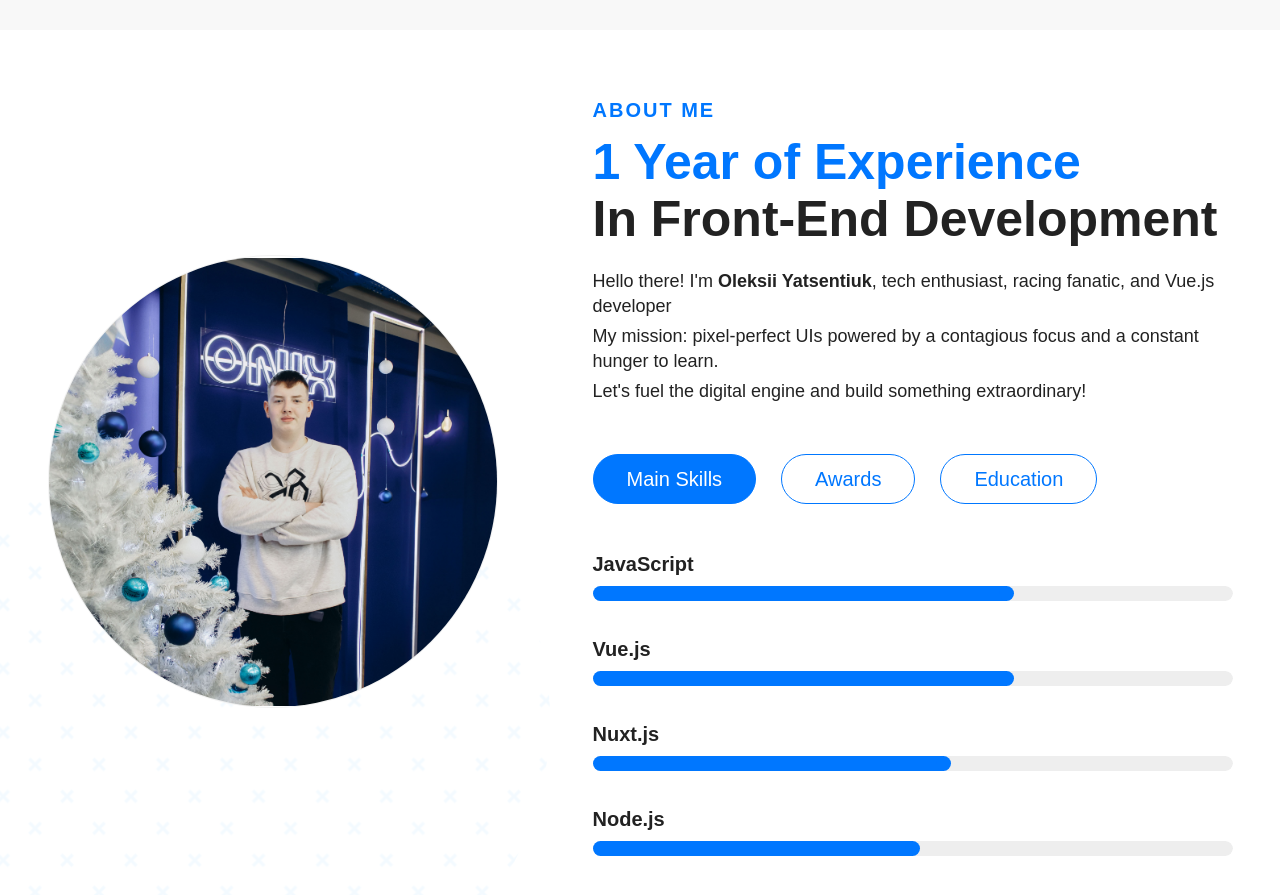
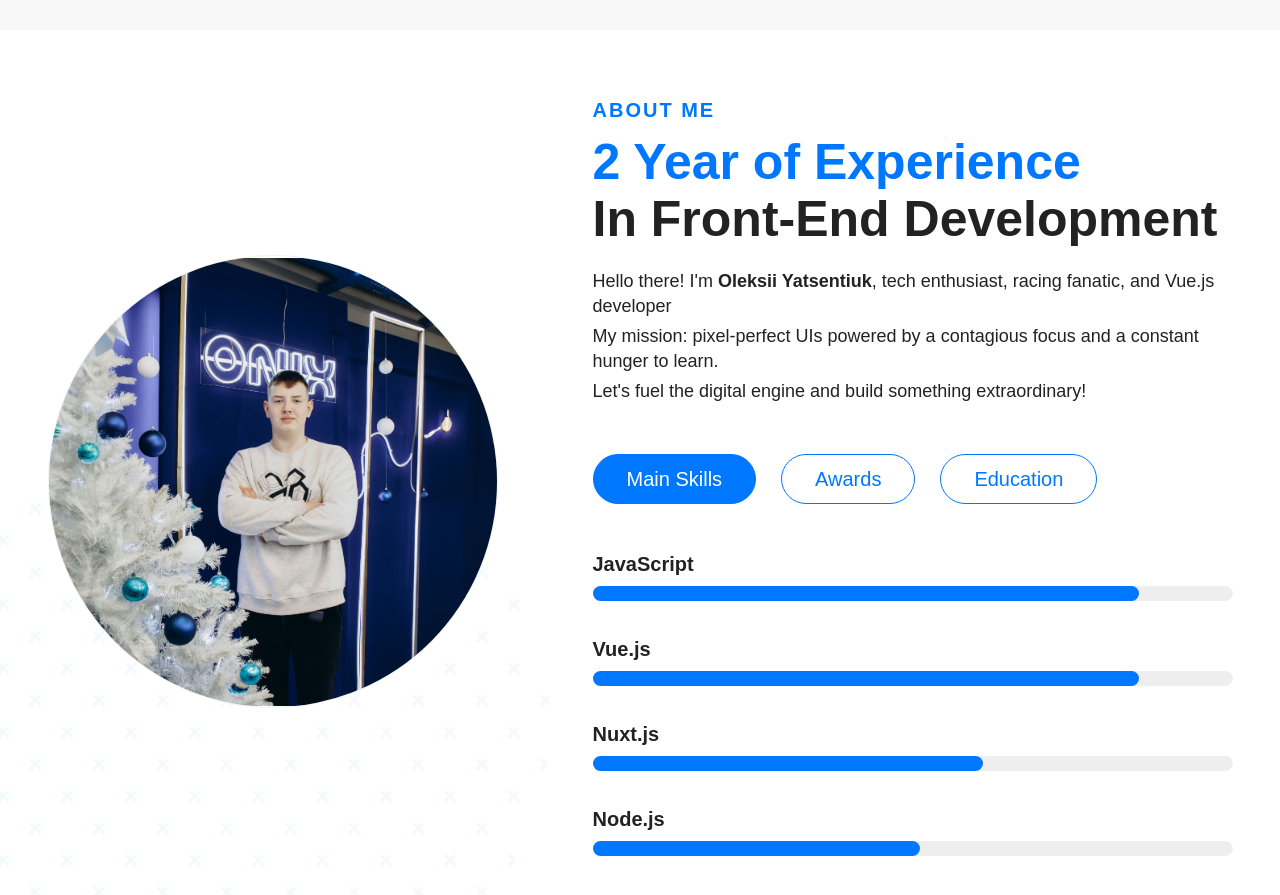
Before and after one commit to oleksay2006/my-portfolio, a Nuxt app: page / in a window 1280 px wide. Shown: the part 1340-2235 px from the top of the page. Built offline with nearby package versions, Linux system fonts and the light colour scheme.

Commit message:
Updated some information

```diff
--- a/components/AboutSection.vue
+++ b/components/AboutSection.vue
@@ -5,7 +5,7 @@ section.section__wrapper
     nuxt-img.section__image(preload, format="webp", src="my-photo-2.jpg", alt="My photo")
   .section__text-block
     p.text-block__subtitle About Me
-    p.text-block__blue-title 1 Year of Experience
+    p.text-block__blue-title 2 Year of Experience
     p.app-h2 In Front-End Development
     .text-block__regular-wrapper
       p.text-block__regular Hello there! I'm <span class="text-block__bold">Oleksii Yatsentiuk</span>, tech enthusiast, racing fanatic, and Vue.js developer
@@ -17,9 +17,9 @@ section.section__wrapper
       common-app-button(:outline="activeIndex !== 2", @on-click="changeActiveTab(2)") Education
     .section__tabs-contents
       .first-tab(v-if="activeIndex === 0")
-        skill-range(title="JavaScript", :percentage="65")
-        skill-range(title="Vue.js", :percentage="65")
-        skill-range(title="Nuxt.js", :percentage="55")
+        skill-range(title="JavaScript", :percentage="85")
+        skill-range(title="Vue.js", :percentage="85")
+        skill-range(title="Nuxt.js", :percentage="60")
         skill-range(title="Node.js", :percentage="50")
       .tab(v-if="activeIndex === 1")
         .tab__period
```
Also changed, not shown: 1 other file (tests, documents, lock files or other folders).
